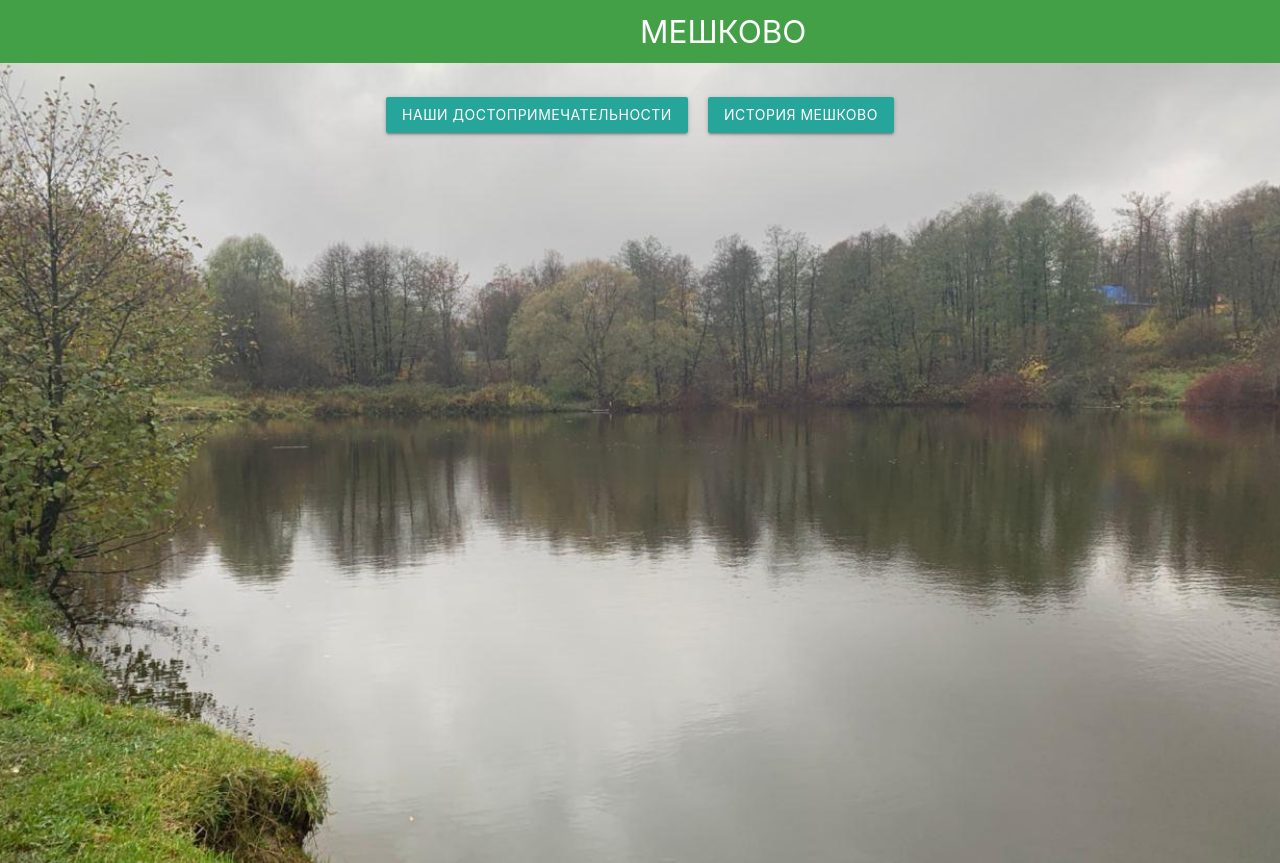
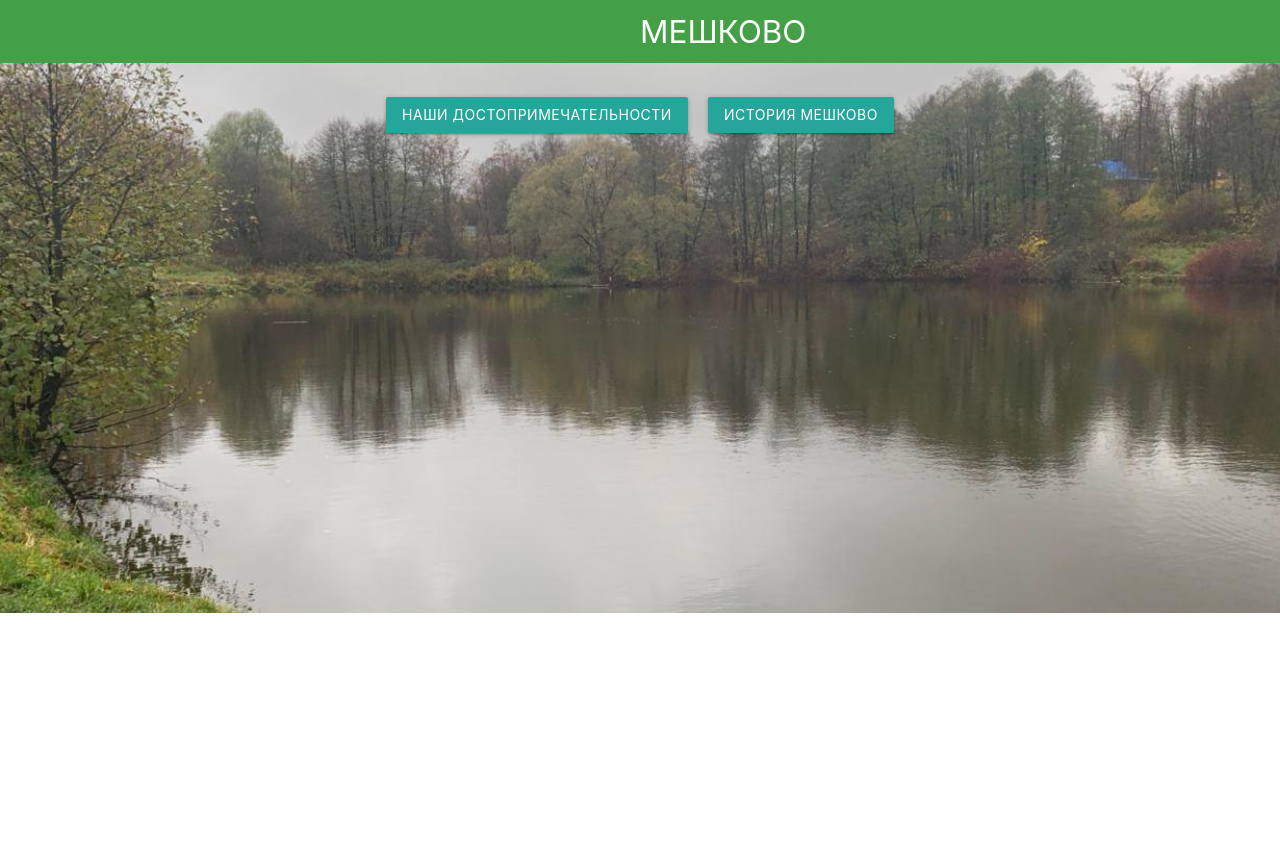
Before and after one commit to PhilMeshkovo/meshkovo-village, a React (Create React App) app: page / in a window 1280 px wide. Shown: the top 863 px of the page. After the commit the page ends 800 px from the top, so only its background shows below. Built offline with nearby package versions, Linux system fonts and the light colour scheme.

Commit message:
add animation to buttons 700ms

```diff
--- a/src/components/Main.jsx
+++ b/src/components/Main.jsx
@@ -6,7 +6,7 @@ function Main(props) {
         const { setView = Function.prototype } = props;
 
         const styles = {
-                height: 800,
+                height: 550,
                 backgroundImage: `url(${Image})`,
                 backgroundSize: 'cover',
                 backgroundPosition: 'center',
@@ -15,8 +15,8 @@ function Main(props) {
                 padding: 24
         };
         return <div id="Buttons" className="center pages" style={styles}>
-                <button className="btn waves-effect waves-light" onClick={() => setView('sights')}>Наши Достопримечательности</button>
-                <button className="btn waves-effect waves-light" onClick={() => setView('history')}>История Мешково</button>
+                <button className="btn waves-effect waves-light buttons" onClick={() => setView('sights')}>Наши Достопримечательности</button>
+                <button className="btn waves-effect waves-light buttons" onClick={() => setView('history')}>История Мешково</button>
         </div>;
 }
 
--- a/src/index.css
+++ b/src/index.css
@@ -31,7 +31,7 @@ img {
   margin-right: 10px;
 }
 
-.pages {
+.buttons {
   top: 0%;
   animation: show 700ms ease-in-out;
 }
```
